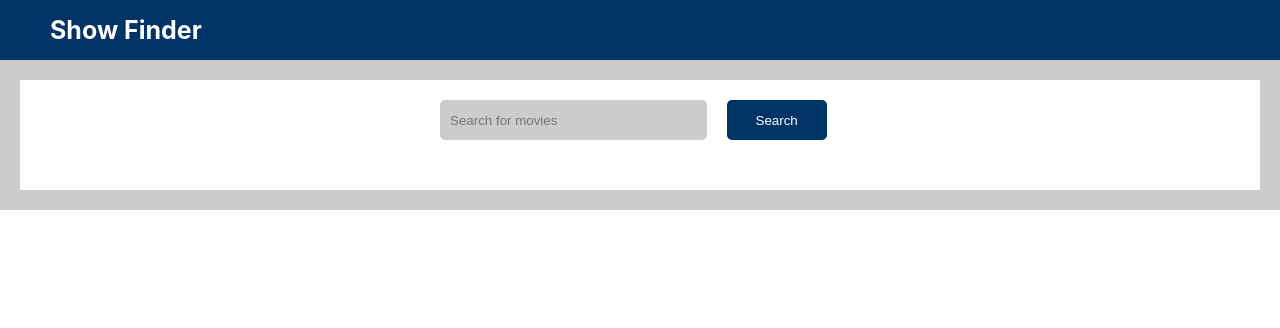
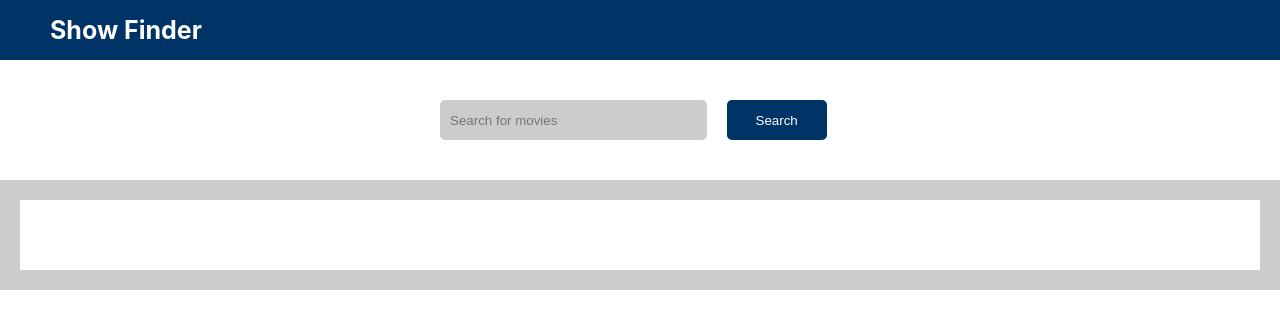
Before and after one commit to ArthurHwang/pennymac-assessment, a React (Create React App) app: page / in a window 1280 px wide. Shown: the top 328 px of the page. Built offline with nearby package versions, Linux system fonts and the light colour scheme.

Commit message:
added episode page and routing logic #4

```diff
--- a/package.json
+++ b/package.json
@@ -7,7 +7,7 @@
     "@testing-library/react": "^11.1.0",
     "@testing-library/user-event": "^12.1.10",
     "react": "^17.0.1",
-    "react-dom": "^17.0.1",
+    "react-dom": "0.0.0-8e5adfbd7",
     "react-router-dom": "^5.2.0",
     "react-scripts": "4.0.0",
     "styled-components": "^5.2.1",
--- a/src/App.js
+++ b/src/App.js
@@ -1,71 +1,36 @@
-import styled from 'styled-components';
 import { Nav } from './components/Nav';
+import { BrowserRouter as Router, Switch, Route } from 'react-router-dom';
+import { EpisodePage } from './pages/Episodes';
+import { HomePage } from './pages/Home';
 import { Search } from './components/Search';
-import { Movies } from './components/Movies';
-import { NoResult } from './components/NoResult';
-import { useState, Fragment } from 'react';
+import { useState } from 'react';
 
-export const App = () => {
+const App = () => {
 	const [input, setInput] = useState('');
 	const [movies, setMovies] = useState([]);
 	const [noResult, setNoResult] = useState(false);
 
-	const handleSubmit = async e => {
-		e.preventDefault();
-		const movies = await fetch(
-			`https://api.tvmaze.com/search/shows?q=${input}`
-		);
-		const body = await movies.json();
-		if (body.length) {
-			setMovies(body);
-			setNoResult(false);
-		} else {
-			setMovies([]);
-			setNoResult(true);
-		}
-	};
-
-	const handleChange = e => {
-		setInput(e.target.value);
-	};
-
-	console.log(movies);
-
 	return (
-		<Fragment>
-			<Nav />
-			<StyledWrapper>
-				<StyledContainer>
-					<StyledListing>
-						<Search
-							value={input}
-							onSubmit={handleSubmit}
-							onChange={handleChange}
-						/>
-						{noResult ? <NoResult /> : <Movies movies={movies} />}
-					</StyledListing>
-				</StyledContainer>
-			</StyledWrapper>
-		</Fragment>
+		<Router>
+			<div className='App'>
+				<Nav />
+				<Search
+					setMovies={setMovies}
+					setNoResult={setNoResult}
+					setInput={setInput}
+					value={input}
+				/>
+				<Switch>
+					<Route
+						path='/'
+						exact
+						component={() => <HomePage movies={movies} noResult={noResult} />}
+					/>
+					<Route path='/episodes/:id' component={EpisodePage} />
+				</Switch>
+			</div>
+		</Router>
 	);
 };
 
-const StyledWrapper = styled.div`
-	width: 100%;
-	box-sizing: border-box;
-`;
-
-const StyledContainer = styled.div`
-	background-color: grey;
-	height: auto;
-	padding: 20px;
-	background-color: #ccc;
-`;
-
-const StyledListing = styled.div`
-	padding: 20px;
-	height: auto;
-	background-color: white;
-`;
-
 export default App;
--- a/src/components/MovieCard.js
+++ b/src/components/MovieCard.js
@@ -1,8 +1,7 @@
 import styled from 'styled-components';
+import { BrowserRouter as Router, Switch, Route, Link } from 'react-router-dom';
 
-export const MovieCard = ({ name, image, summary, url }) => {
-	console.log(image);
-
+export const MovieCard = ({ name, image, summary, url, id }) => {
 	// Some API image results return null that break application
 	// Need to check for null and replace with placeholder
 
@@ -19,7 +18,10 @@ export const MovieCard = ({ name, image, summary, url }) => {
 			<StyledDescription>
 				<h2>{name}</h2>
 				<div dangerouslySetInnerHTML={{ __html: summary }}></div>
-				<StyledButton>View Episodes</StyledButton>
+
+				<Link to={`/episodes/${id}`}>
+					<StyledButton>View Episodes</StyledButton>
+				</Link>
 			</StyledDescription>
 		</StyledCard>
 	);
--- a/src/components/Movies.js
+++ b/src/components/Movies.js
@@ -12,6 +12,7 @@ export const Movies = ({ movies }) => {
 							image={show.image}
 							summary={show.summary}
 							url={show.url}
+							id={show.id}
 							key={show.id}
 						/>
 					)
--- a/src/components/Nav.js
+++ b/src/components/Nav.js
@@ -3,9 +3,7 @@ import { BrowserRouter as Router, Link } from 'react-router-dom';
 
 export const Nav = () => (
 	<StyledNav>
-		<Router>
-			<Link to='/'>Show Finder</Link>
-		</Router>
+		<Link to='/'>Show Finder</Link>
 	</StyledNav>
 );
 
--- a/src/components/Search.js
+++ b/src/components/Search.js
@@ -1,16 +1,50 @@
 import styled from 'styled-components';
+import {
+	BrowserRouter as Router,
+	useLocation,
+	useHistory,
+} from 'react-router-dom';
+export const Search = ({ setMovies, setInput, setNoResult, value }) => {
+	let location = useLocation();
+	let history = useHistory();
 
-export const Search = ({ onSubmit, onChange, input }) => (
-	<StyledForm onSubmit={onSubmit}>
+	const handleSubmit = async e => {
+		e.preventDefault();
+		const movies = await fetch(
+			`https://api.tvmaze.com/search/shows?q=${value}`
+		);
+		const body = await movies.json();
+		if (body.length) {
+			setMovies(body);
+			setNoResult(false);
+		} else {
+			setMovies([]);
+			setNoResult(true);
+		}
+
+		// push route to home if user is on episode page for cleaner rendering if they search multiple times
+		if (location.pathname !== '/') {
+			history.push('/');
+		}
+	};
+
+	const handleChange = e => {
+		setInput(e.target.value);
+	};
+
+	return (
+		<StyledForm onSubmit={handleSubmit}>
 			<StyledSearch
 				placeholder='Search for movies'
 				type='text'
-			value={input}
-			onChange={onChange}
+				value={value}
+				onChange={handleChange}
 			/>
 			<StyledButton type='submit'>Search</StyledButton>
 		</StyledForm>
 	);
+};
+// );
 
 const StyledForm = styled.form`
 	display: grid;
@@ -18,7 +52,7 @@ const StyledForm = styled.form`
 	justify-content: space-around;
 	height: 40px;
 	max-width: 400px;
-	margin: 0 auto;
+	margin: 40px auto;
 
 	@media (max-width: 768px) {
 		grid-template-columns: 90%;
--- /dev/null
+++ b/src/pages/Episodes.js
@@ -0,0 +1,24 @@
+import styled from 'styled-components';
+// import { useLocation } from 'react-router-dom';
+import { useEffect } from 'react';
+
+export const EpisodePage = props => {
+	const id = props.match.params.id;
+	console.log(props);
+	console.log(id);
+
+	// handleSeason = () => {};
+
+	useEffect(async () => {
+		const listing = await fetch(`https://api.tvmaze.com/shows/${id}`);
+		const episodes = await fetch(`https://api.tvmaze.com/shows/${id}/episodes`);
+		const listingBody = await episodes.json();
+		const episodeBody = await listing.json();
+		console.log(listingBody);
+		console.log(episodeBody);
+	}, []);
+
+	return <StyledEpisodes></StyledEpisodes>;
+};
+
+const StyledEpisodes = styled.div``;
--- /dev/null
+++ b/src/pages/Home.js
@@ -0,0 +1,35 @@
+import styled from 'styled-components';
+// import { Search } from '../components/Search';
+import { Movies } from '../components/Movies';
+import { NoResult } from '../components/NoResult';
+
+export const HomePage = ({ movies, noResult }) => {
+	console.log(movies);
+	return (
+		<StyledWrapper>
+			<StyledContainer>
+				<StyledListing>
+					{noResult ? <NoResult /> : <Movies movies={movies} />}
+				</StyledListing>
+			</StyledContainer>
+		</StyledWrapper>
+	);
+};
+
+const StyledWrapper = styled.div`
+	width: 100%;
+	box-sizing: border-box;
+`;
+
+const StyledContainer = styled.div`
+	background-color: grey;
+	height: auto;
+	padding: 20px;
+	background-color: #ccc;
+`;
+
+const StyledListing = styled.div`
+	padding: 20px;
+	height: auto;
+	background-color: white;
+`;
```
Also changed, not shown: 1 other file (tests, documents, lock files or other folders). Lines whose indentation alone changed are shown as unchanged.
